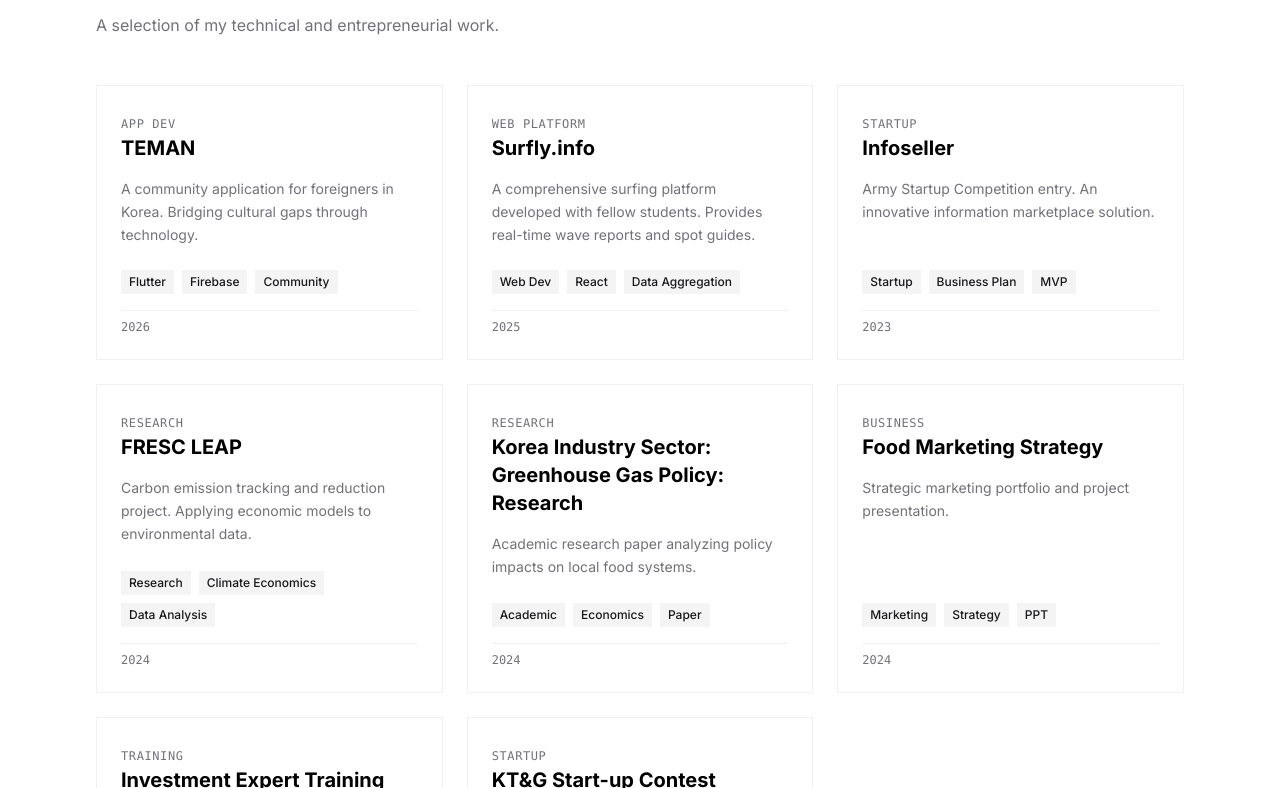
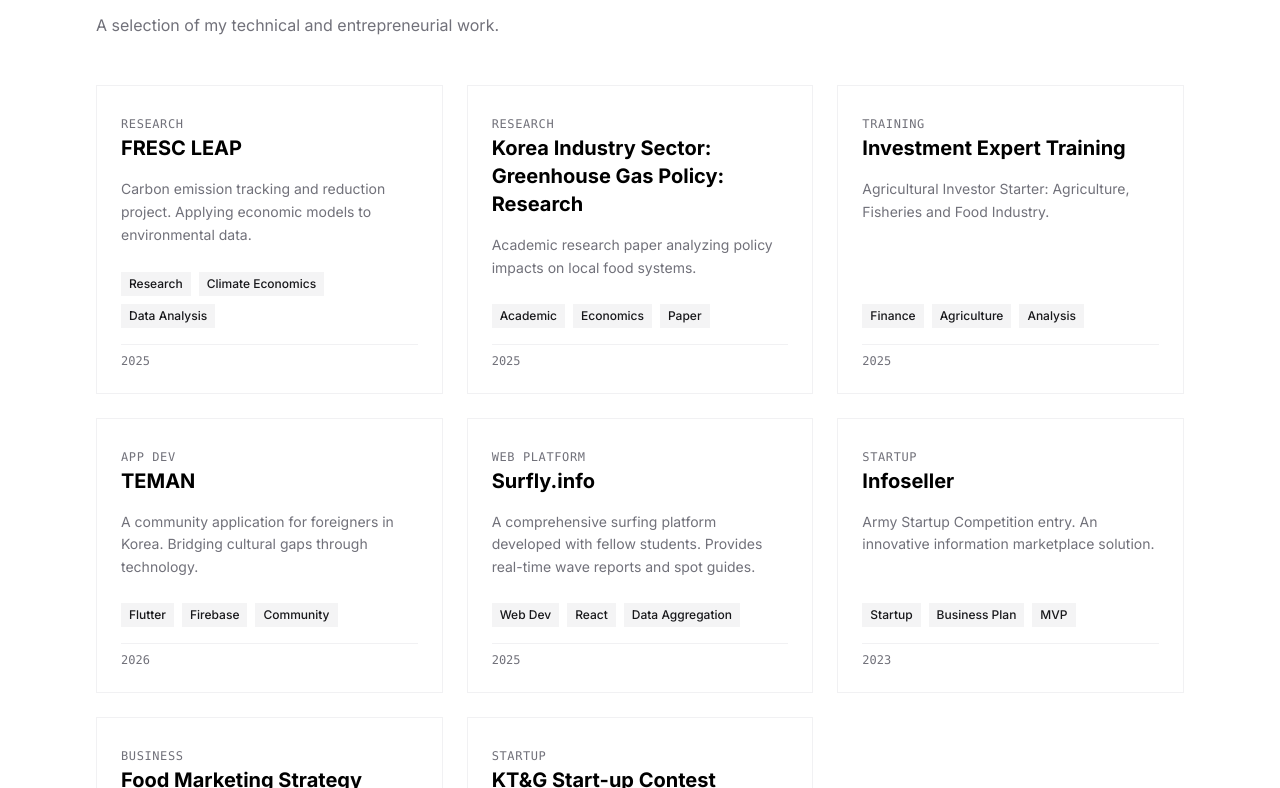
Before and after one commit to musudang/portfolio_LEE, a Next.js app: page / in a window 1280 px wide. Shown: the part 1012-1800 px from the top of the page. Built offline with nearby package versions, Linux system fonts and the light colour scheme.

Commit message:
2.14time551

```diff
--- a/src/app/page.tsx
+++ b/src/app/page.tsx
@@ -73,16 +73,15 @@
               <div className="pt-2">
                 <h3 className="text-xs font-mono text-muted-foreground mb-3 uppercase tracking-widest">Contact</h3>
                 <div className="flex gap-4 items-center">
-                  <a href="https://instagram.com" target="_blank" rel="noopener noreferrer" className="text-muted-foreground hover:text-foreground transition-colors">
+                  <Link href="#contact" className="p-2 bg-secondary rounded-full text-foreground hover:bg-foreground hover:text-background transition-colors">
+                    <Phone size={16} />
+                  </Link>
+                  <a href="https://www.instagram.com/raphaelseunghunlee/" target="_blank" rel="noopener noreferrer" className="text-muted-foreground hover:text-foreground transition-colors">
                     Instagram
                   </a>
-
                   <a href="https://linkedin.com" target="_blank" rel="noopener noreferrer" className="text-muted-foreground hover:text-foreground transition-colors">
                     LinkedIn
                   </a>
-                  <Link href="#contact" className="p-2 bg-secondary rounded-full text-foreground hover:bg-foreground hover:text-background transition-colors">
-                    <Phone size={16} />
-                  </Link>
                 </div>
               </div>
 
@@ -114,6 +113,27 @@
 
           <div className="grid grid-cols-1 md:grid-cols-2 lg:grid-cols-3 gap-6">
             <ProjectCard
+              title="FRESC LEAP"
+              description="Carbon emission tracking and reduction project. Applying economic models to environmental data."
+              tags={["Research", "Climate Economics", "Data Analysis"]}
+              year="2025"
+              category="Research"
+            />
+            <ProjectCard
+              title="Korea Industry Sector: Greenhouse Gas Policy: Research"
+              description="Academic research paper analyzing policy impacts on local food systems."
+              tags={["Academic", "Economics", "Paper"]}
+              year="2025"
+              category="Research"
+            />
+            <ProjectCard
+              title="Investment Expert Training"
+              description="Agricultural Investor Starter: Agriculture, Fisheries and Food Industry."
+              tags={["Finance", "Agriculture", "Analysis"]}
+              year="2025"
+              category="Training"
+            />
+            <ProjectCard
               title="TEMAN"
               description="A community application for foreigners in Korea. Bridging cultural gaps through technology."
               tags={["Flutter", "Firebase", "Community"]}
@@ -137,32 +157,11 @@
               category="Startup"
             />
             <ProjectCard
-              title="FRESC LEAP"
-              description="Carbon emission tracking and reduction project. Applying economic models to environmental data."
-              tags={["Research", "Climate Economics", "Data Analysis"]}
-              year="2024"
-              category="Research"
-            />
-            <ProjectCard
-              title="Korea Industry Sector: Greenhouse Gas Policy: Research"
-              description="Academic research paper analyzing policy impacts on local food systems."
-              tags={["Academic", "Economics", "Paper"]}
-              year="2024"
-              category="Research"
-            />
-            <ProjectCard
               title="Food Marketing Strategy"
               description="Strategic marketing portfolio and project presentation."
               tags={["Marketing", "Strategy", "PPT"]}
-              year="2024"
+              year="2025"
               category="Business"
-            />
-            <ProjectCard
-              title="Investment Expert Training"
-              description="Agricultural Investor Starter: Agriculture, Fisheries and Food Industry."
-              tags={["Finance", "Agriculture", "Analysis"]}
-              year="2024"
-              category="Training"
             />
             <ProjectCard
               title="KT&G Start-up Contest"
```
